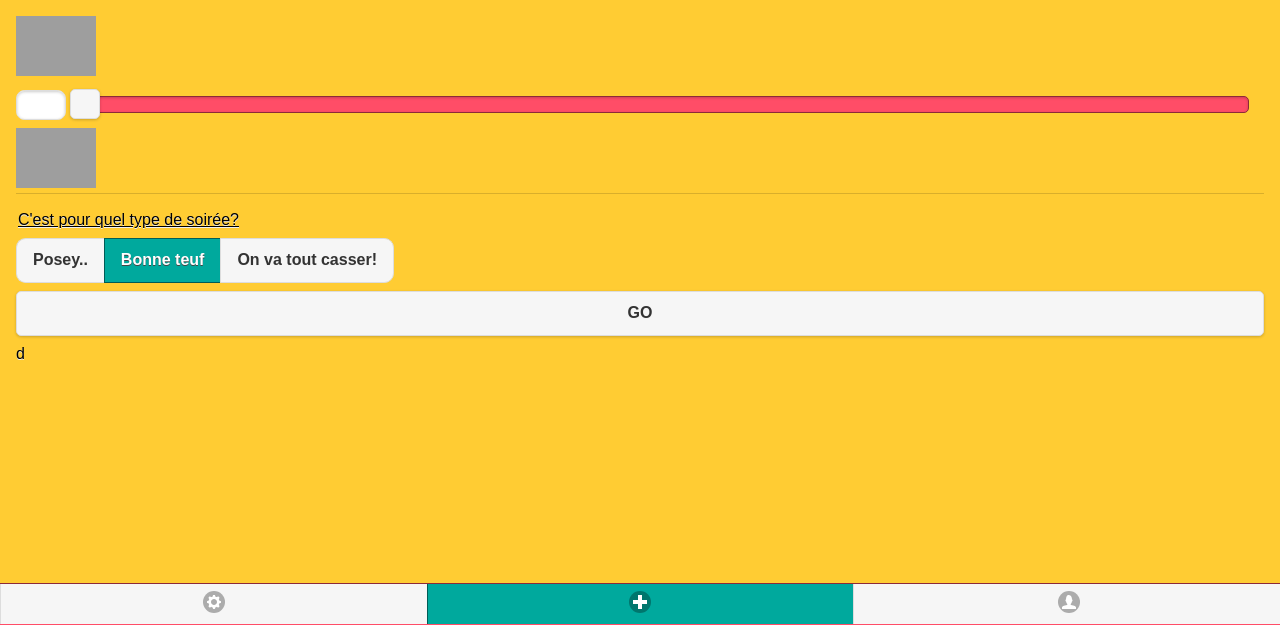
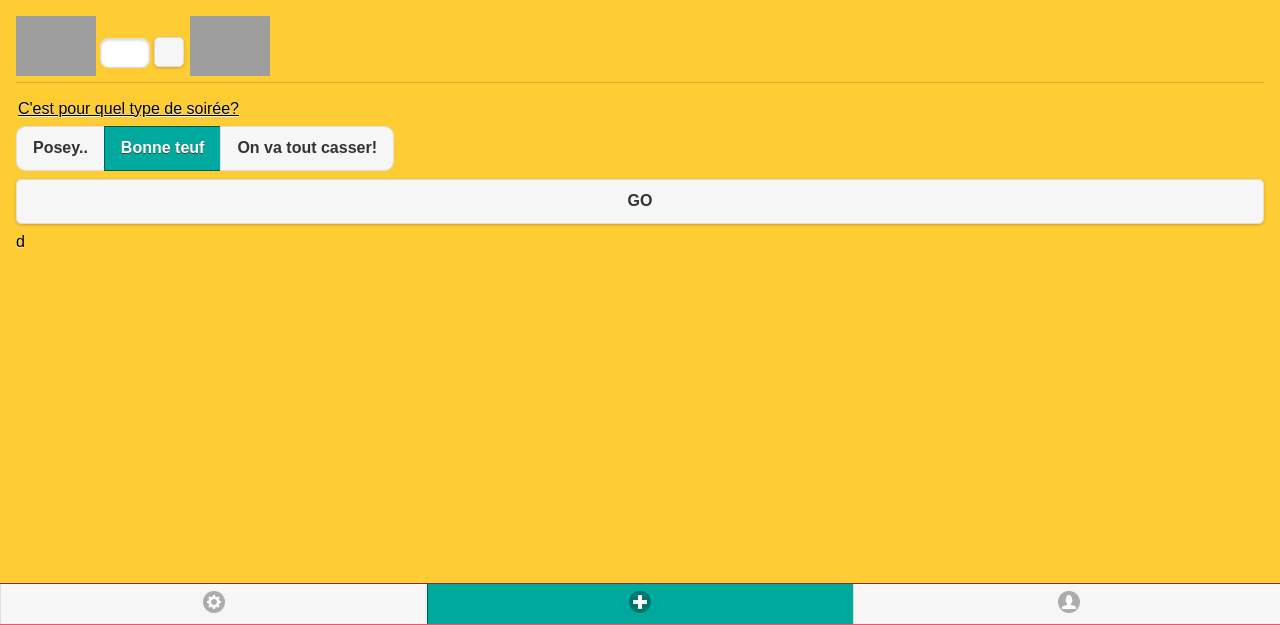
Before and after one commit to fdefitte/Bottlz, a plain HTML site: page index.html in a window 1280 px wide. Shown: the part 175-800 px from the top of the page. Drawn offline with Linux system fonts and the light colour scheme; grey boxes are pictures that could not be loaded.

Commit message:
changed the ui-block on the pondération

```diff
--- a/index.html
+++ b/index.html
@@ -40,7 +40,9 @@
 			<label for="ponderation_homme_femme"><u>Quelle est la pondération homme/femme?</u></label>
 			<div data-role="fieldcontain">
 				<img class="img-3" data-inline="true" src="images/male.png"/>
-				<input class="inlin" type="range" data-inline="true" id="ponderation_homme_femme_slider" min="0" max="100" name="ponderation_homme_femme"/>
+				<div class="inline">
+					<input class="inlin" type="range" data-inline="true" id="ponderation_homme_femme_slider" min="0" max="100" name="ponderation_homme_femme"/>
+				</div>
 				<img class="img-3" data-inline="true" src="images/female.png"/>
 			</div>
 			<fieldset data-role="controlgroup" data-type="horizontal">
```
